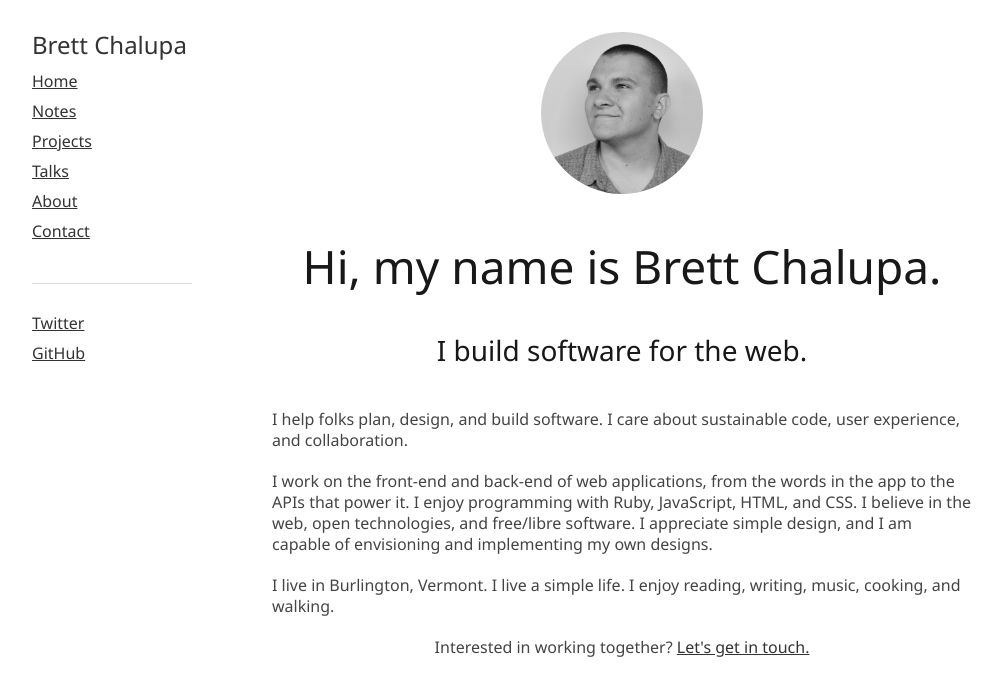
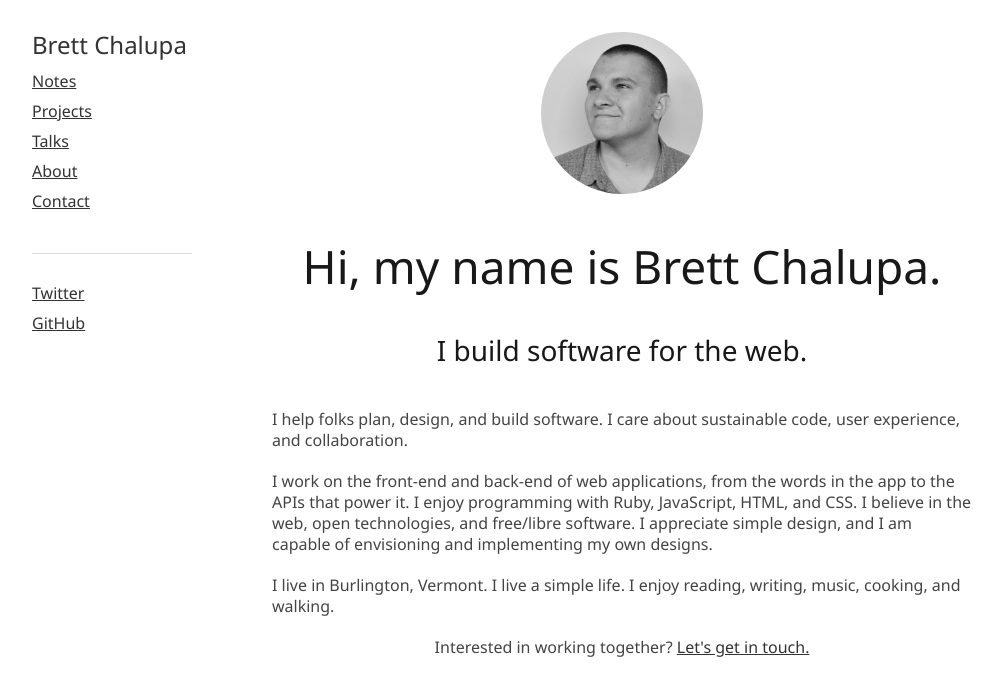
Before and after one commit to brettchalupa/brettchalupa.github.io, a Jekyll site: the page built from index.html, in a window 1280 px wide. Shown: the top 696 px of the page, without its empty margins (138-1139 px from the left). Built offline with Jekyll 4.4.1, drawn with Linux system fonts in a browser that asks for light colours; Markdown is read by kramdown in place of the engine named in the settings.

Commit message:
Remove home link from the navs
While I think the home link is nice, the site title accomplishes the same
purpose. This trims down the nav to have one less item, which is nice as the
list of nav items grows.

```diff
--- a/404.html
+++ b/404.html
@@ -25,7 +25,6 @@
       <div class="three columns">
         <h1 class="title"><a href="/">Brett Chalupa</a></h1>
         <ul class="nav">
-          <li class="nav-item"><a href="/">Home</a></li>
           <li class="nav-item"><a href="/notes">Notes</a></li>
           <li class="nav-item"><a href="/projects">Projects</a></li>
           <li class="nav-item"><a href="/talks/">Talks</a></li>
--- a/_layouts/default.html
+++ b/_layouts/default.html
@@ -25,7 +25,6 @@
       <div class="three columns">
         <h1 class="title"><a href="/">{{ site.name }}</a></h1>
         <ul class="nav">
-          <li class="nav-item"><a href="/">Home</a></li>
           <li class="nav-item"><a href="/notes">Notes</a></li>
           <li class="nav-item"><a href="/projects">Projects</a></li>
           <li class="nav-item"><a href="/talks/">Talks</a></li>
```
